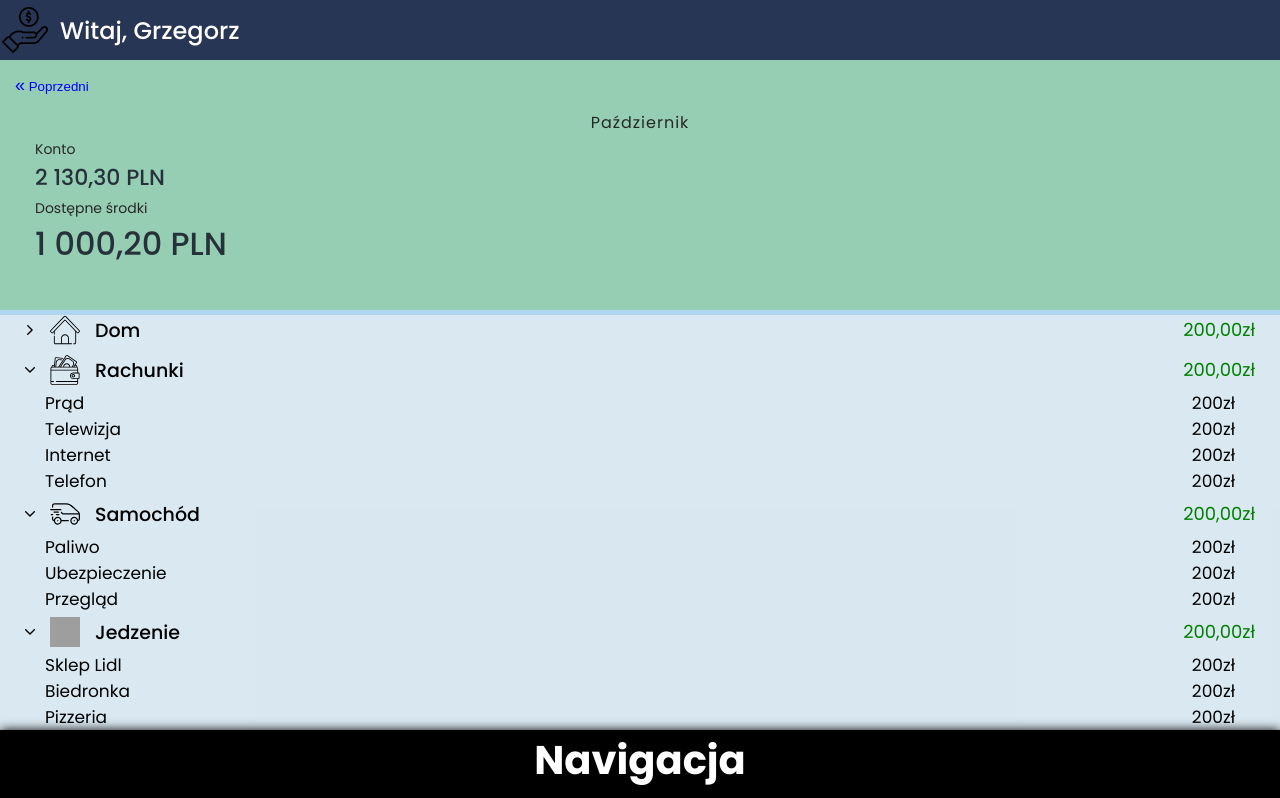
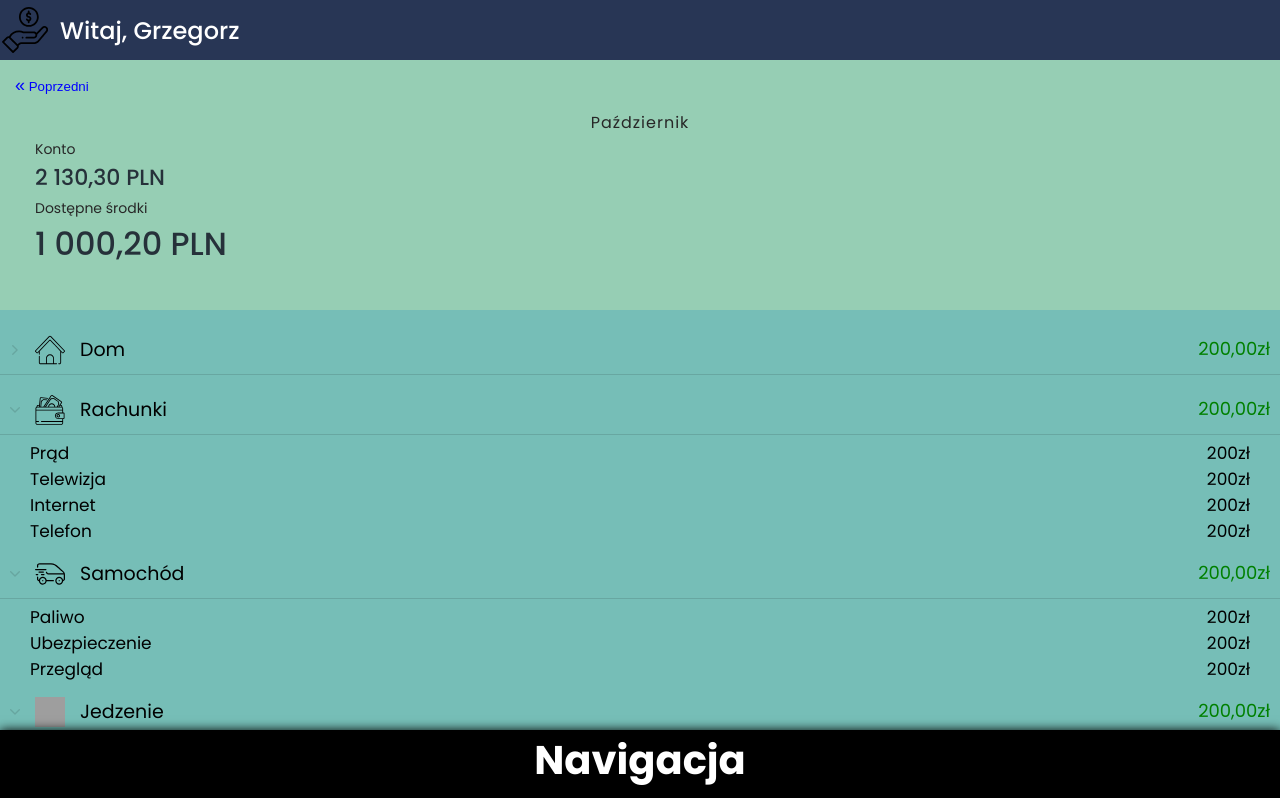
Before and after one commit to ErykFryderyk/finance-manager-app, a Vue app: page / in a window 1280 px wide. Shown: the top 798 px of the page. Built offline with nearby package versions, Linux system fonts and the light colour scheme; grey boxes are pictures that could not be loaded.

Commit message:
modified color svg icons

```diff
--- a/src/components/Expenses.vue
+++ b/src/components/Expenses.vue
@@ -24,8 +24,8 @@
     </div>
     <div class="expenses-bar">
       <div class="box-icon">
-        <svg class="box-icon__arrow" version="1.1" id="Capa_1" xmlns="http://www.w3.org/2000/svg" xmlns:xlink="http://www.w3.org/1999/xlink" x="0px" y="0px" width="451.847px" height="451.847px" viewBox="0 0 451.847 451.847" style="enable-background:new 0 0 451.847 451.847;" xml:space="preserve">
-        <path d="M225.923,354.706c-8.098,0-16.195-3.092-22.369-9.263L9.27,
+        <svg class="box-icon__arrow" version="1.1" id="Capa_1" xmlns="http://www.w3.org/2000/svg" xmlns:xlink="http://www.w3.org/1999/xlink" x="0px" y="0px" width="451.847px" height="451.847px" viewBox="0 0 451.847 451.847" style="" xml:space="preserve">
+        <path  d="M225.923,354.706c-8.098,0-16.195-3.092-22.369-9.263L9.27,
         151.157c-12.359-12.359-12.359-32.397,0-44.751 c12.354-12.354,
         32.388-12.354,44.748,0l171.905,171.915l171.906-171.909c12.359-12.354,
         32.391-12.354,44.744,0 c12.365,12.354,12.365,32.392,0,44.751L248.292,
@@ -184,17 +184,22 @@ export default {
 
 <style lang="scss" scoped>
 .expenses-wrapper{
-  background-color: #f1f1f1a6;
+  background-color:#76beb7;
   width: 100%;
   margin: 0 auto 100px auto;
-  padding: 0 15px;
+  padding: 10px 0;
 }
 .expenses-bar{
   display: flex;
   align-items: center;
-  // background-color: #fff;
+  height: 50px;
   margin: 5px 0;
   cursor:pointer;
+  border-bottom: 1px solid #0000001f;
+
+  &:last-child{
+    border: 0;
+  }
 
   &__icon{
     width: 30px;
@@ -209,7 +214,7 @@ export default {
   }
   &__title{
     font-size: 19px;
-    font-weight: 500;
+    font-weight: 400;
   }
   &__price{
     font-size: 18px;
@@ -221,6 +226,9 @@ export default {
     }
   }
 }
+.expenses-wrapper .expenses-bar::last-child{
+  background-color: #fff;
+}
 .box-icon{
   width: 10px;
   height: 10px;
@@ -228,6 +236,7 @@ export default {
   justify-content: center;
   align-items: center;
   margin: 0 10px;
+  fill:  #0000001f;
 }
 .expenses-box{
   width: 100%;
```
